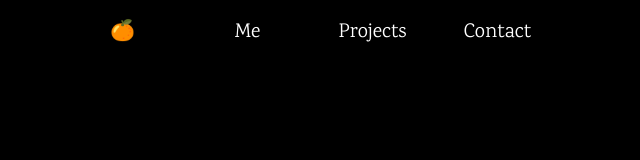
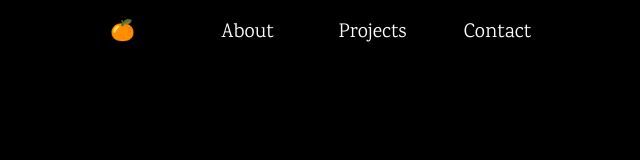
Before and after one commit to Curtis-Turk/portfolio, a React (Create React App) app: page / in a window 1280 px wide. Shown: the top 160 px of the page, without its empty margins (330-970 px from the left). Built offline with nearby package versions, Linux system fonts and the light colour scheme.

Commit message:
Small tweaks

```diff
--- a/src/Section.ts
+++ /dev/null
@@ -1,15 +0,0 @@
-export enum Section {
-  MAIN = "main-section",
-  ABOUT = "about-section",
-  PROJECTS = "projects-section",
-  CONTACT = "contact-section",
-}
-
-export const scrollToSection = (sectionId: Section) => {
-  const element = document.getElementById(sectionId);
-  if (element) {
-    element.scrollIntoView({
-      behavior: "smooth",
-    });
-  }
-};
--- a/src/components/About.tsx
+++ /dev/null
@@ -1,31 +0,0 @@
-import React from "react";
-import { Section } from "../Section";
-import { SectionNav } from "./SectionNav";
-
-export const About: React.FC = () => {
-  return (
-    <section id="about-section">
-      <h2 id="about-title">About</h2>
-      <div className="about-content">
-        <p>Hi, I'm Curtis.</p>
-        <p>
-          I'm a software developer passionate about creating elegant solutions
-          to complex problems.
-        </p>
-        <div className="skills">
-          <h3>Skills</h3>
-          <div className="technologies">
-            {["TypeScript", "React", "Node.js", "Swift", "CSS"].map(
-              (skill, index) => (
-                <span key={index} className="tech-tag">
-                  {skill}
-                </span>
-              )
-            )}
-          </div>
-        </div>
-      </div>
-      <SectionNav currentSection={Section.ABOUT} />
-    </section>
-  );
-};
--- a/src/components/Header.tsx
+++ /dev/null
@@ -1,72 +0,0 @@
-import { useState, useEffect } from "react";
-import { Section, scrollToSection } from "../Section";
-
-function Header() {
-  const [currentSection, setCurrentSection] = useState<Section>(Section.MAIN);
-
-  useEffect(() => {
-    const handleScroll = () => {
-      const mainSection = document.getElementById(Section.MAIN);
-      const projectsSection = document.getElementById(Section.PROJECTS);
-      const contactSection = document.getElementById(Section.CONTACT);
-
-      if (!mainSection || !projectsSection || !contactSection) return;
-
-      const scrollPosition = window.scrollY;
-
-      // Check which section is most visible in the viewport
-      if (scrollPosition < projectsSection.offsetTop - 100) {
-        setCurrentSection(Section.MAIN);
-      } else if (scrollPosition < contactSection.offsetTop - 100) {
-        setCurrentSection(Section.PROJECTS);
-      } else {
-        setCurrentSection(Section.CONTACT);
-      }
-    };
-
-    handleScroll();
-    window.addEventListener("scroll", handleScroll);
-    return () => window.removeEventListener("scroll", handleScroll);
-  }, []);
-
-  return (
-    <div id="header">
-      <div
-        id="main"
-        onClick={() => scrollToSection(Section.MAIN)}
-        className={currentSection === Section.MAIN ? "active" : ""}
-      >
-        <div>🍊</div>
-      </div>
-
-      <div
-        id="about"
-        onClick={() => scrollToSection(Section.ABOUT)}
-        className={currentSection === Section.ABOUT ? "active" : ""}
-      >
-        <div>Me</div>
-        <div className="orange">🟠</div>
-      </div>
-
-      <div
-        id="projects"
-        onClick={() => scrollToSection(Section.PROJECTS)}
-        className={currentSection === Section.PROJECTS ? "active" : ""}
-      >
-        <div>Projects</div>
-        <div className="orange">🟠</div>
-      </div>
-
-      <div
-        id="contact"
-        onClick={() => scrollToSection(Section.CONTACT)}
-        className={currentSection === Section.CONTACT ? "active" : ""}
-      >
-        <div>Contact</div>
-        <div className="orange">🟠</div>
-      </div>
-    </div>
-  );
-}
-
-export default Header;
--- a/src/components/SectionNav.tsx
+++ b/src/components/SectionNav.tsx
@@ -1,5 +1,20 @@
 import React from "react";
-import { Section, scrollToSection } from "../Section";
+
+export enum Section {
+  MAIN = "main-section",
+  ABOUT = "about-section",
+  PROJECTS = "projects-section",
+  CONTACT = "contact-section",
+}
+
+export const scrollToSection = (sectionId: Section) => {
+  const element = document.getElementById(sectionId);
+  if (element) {
+    element.scrollIntoView({
+      behavior: "smooth",
+    });
+  }
+};
 
 interface SectionNavProps {
   currentSection: Section;
@@ -10,7 +25,6 @@ export const SectionNav: React.FC<SectionNavProps> = ({ currentSection }) => {
   const currentIndex = sections.indexOf(currentSection);
 
   const handleClick = () => {
-    // If we're at the last section, go to first, otherwise go to next
     const nextIndex = (currentIndex + 1) % sections.length;
     scrollToSection(sections[nextIndex]);
   };
--- /dev/null
+++ b/src/sections/About.tsx
@@ -0,0 +1,15 @@
+import React from "react";
+import { Section, SectionNav } from "../components/SectionNav";
+
+export const About: React.FC = () => {
+  return (
+    <section id="about-section" className="section">
+      <h2 id="about-title">About</h2>
+      <div className="about-content">
+        <p>Hi, I'm Curtis.</p>
+        <p>Software developer, bike mechanic and all around tinkerer.</p>
+      </div>
+      <SectionNav currentSection={Section.ABOUT} />
+    </section>
+  );
+};
--- a/src/components/Contact.tsx
+++ b/src/sections/Contact.tsx
@@ -1,14 +1,9 @@
-import { Section, scrollToSection } from "../Section";
+import { Section, SectionNav } from "../components/SectionNav";
 
 export function Contact() {
   return (
-    <section id="contact-section">
-      <button
-        className="orange"
-        onClick={() => scrollToSection(Section.PROJECTS)}
-      >
-        🟠
-      </button>
+    <section id="contact-section" className="section">
+      <SectionNav currentSection={Section.CONTACT} />
       <h2 id="contact-title">Get in touch</h2>
       <div id="contact-links">
         <a
--- /dev/null
+++ b/src/sections/Header.tsx
@@ -0,0 +1,28 @@
+import { Section, scrollToSection } from "../components/SectionNav";
+
+function Header() {
+  return (
+    <div id="header">
+      <div id="main" onClick={() => scrollToSection(Section.MAIN)}>
+        <div>🍊</div>
+      </div>
+
+      <div id="about" onClick={() => scrollToSection(Section.ABOUT)}>
+        <div>About</div>
+        <div className="orange">🟠</div>
+      </div>
+
+      <div id="projects" onClick={() => scrollToSection(Section.PROJECTS)}>
+        <div>Projects</div>
+        <div className="orange">🟠</div>
+      </div>
+
+      <div id="contact" onClick={() => scrollToSection(Section.CONTACT)}>
+        <div>Contact</div>
+        <div className="orange">🟠</div>
+      </div>
+    </div>
+  );
+}
+
+export default Header;
--- a/src/components/Main.tsx
+++ b/src/sections/Main.tsx
@@ -1,8 +1,8 @@
-import { Section, scrollToSection } from "../Section";
+import { Section, scrollToSection } from "../components/SectionNav";
 
 function Main() {
   return (
-    <section id="main-section">
+    <section id="main-section" className="section">
       <h1 id="main-title">Citrus</h1>
       <button className="orange" onClick={() => scrollToSection(Section.ABOUT)}>
         🟠
--- a/src/components/Projects.tsx
+++ b/src/sections/Projects.tsx
@@ -1,6 +1,5 @@
 import React from "react";
-import { Section } from "../Section";
-import { SectionNav } from "./SectionNav";
+import { Section, SectionNav } from "../components/SectionNav";
 
 type Project = {
   title: string;
@@ -30,8 +29,19 @@ export const Projects: React.FC = () => {
   ];
 
   return (
-    <section id="projects-section">
+    <section id="projects-section" className="section">
       <h2 id="projects-title">Projects</h2>
+      <div className="skills">
+        <div className="technologies">
+          {["TypeScript", "React", "Node.js", "Swift", "CSS"].map(
+            (skill, index) => (
+              <span key={index} className="tech-tag">
+                {skill}
+              </span>
+            )
+          )}
+        </div>
+      </div>
       <div className="projects-grid">
         {projects.map((project, index) => (
           <div key={index} className="project-card">
```
Also changed, not shown: src/App.tsx (+5 -5 lines).
